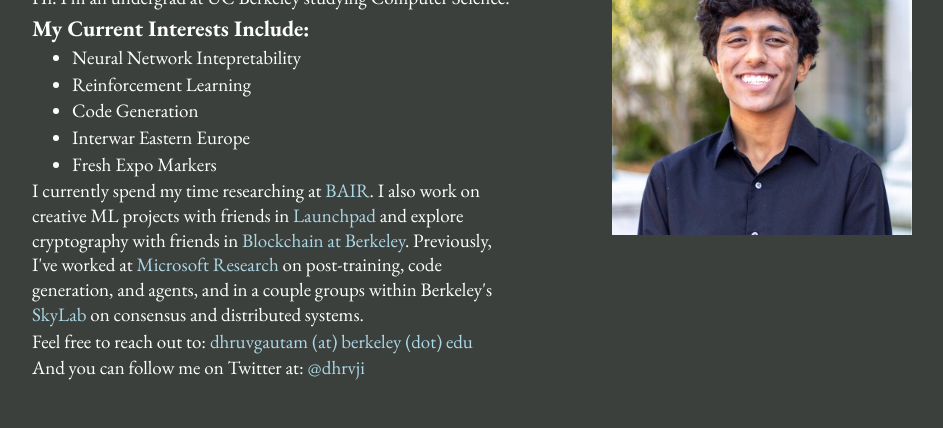
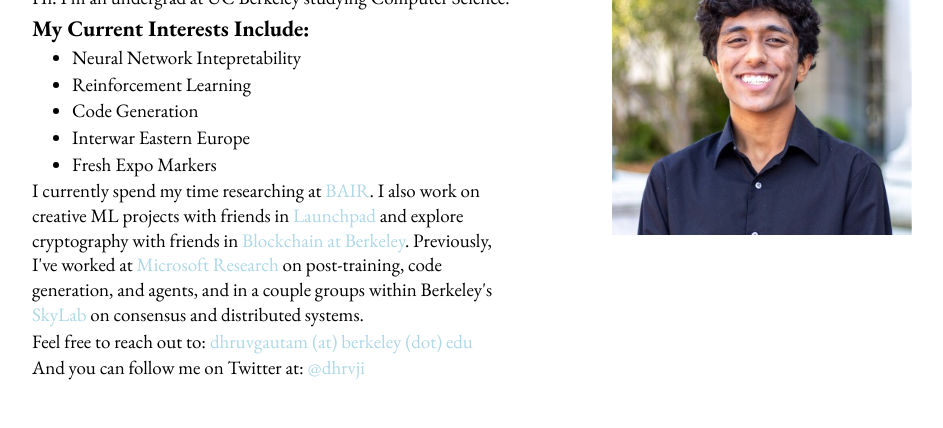
Before and after one commit to dhruvji/dhruvji.github.io, a plain HTML site: page index.html in a window 1280 px wide. Shown: the part 225-653 px from the top of the page, without its empty margins (168-1111 px from the left). Drawn offline with nearby package versions, Linux system fonts and the light colour scheme.

Commit message:
Update index.html

```diff
--- a/index.html
+++ b/index.html
@@ -9,8 +9,8 @@
     <link href="https://fonts.googleapis.com/css2?family=EB+Garamond:wght@400;700&display=swap" rel="stylesheet">
     <style>
         body {
-            background-color: #3C403D;
-            color: #fff;
+            background-color: #fff;
+            color: #000;
             line-height: 1.3;
             font-size: 19px;
             padding: 0 10px;
```
